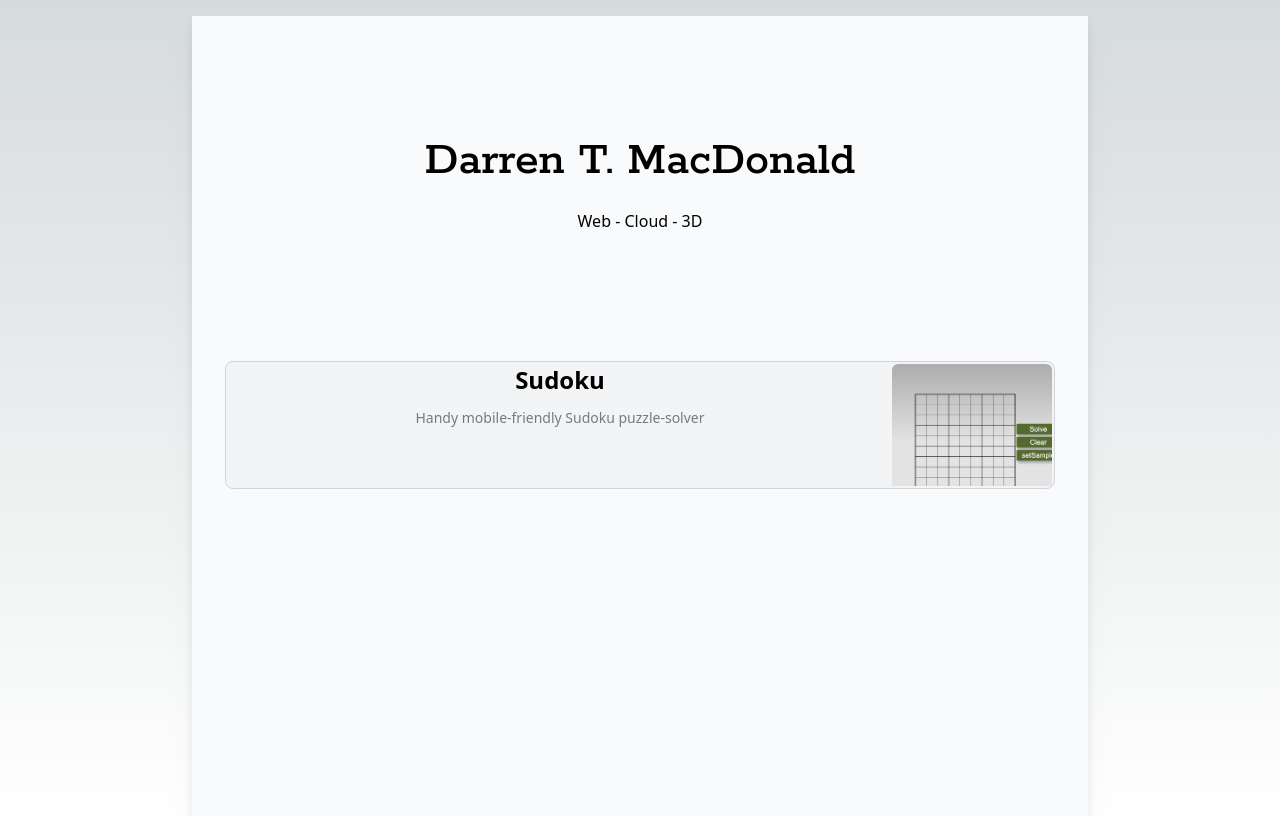
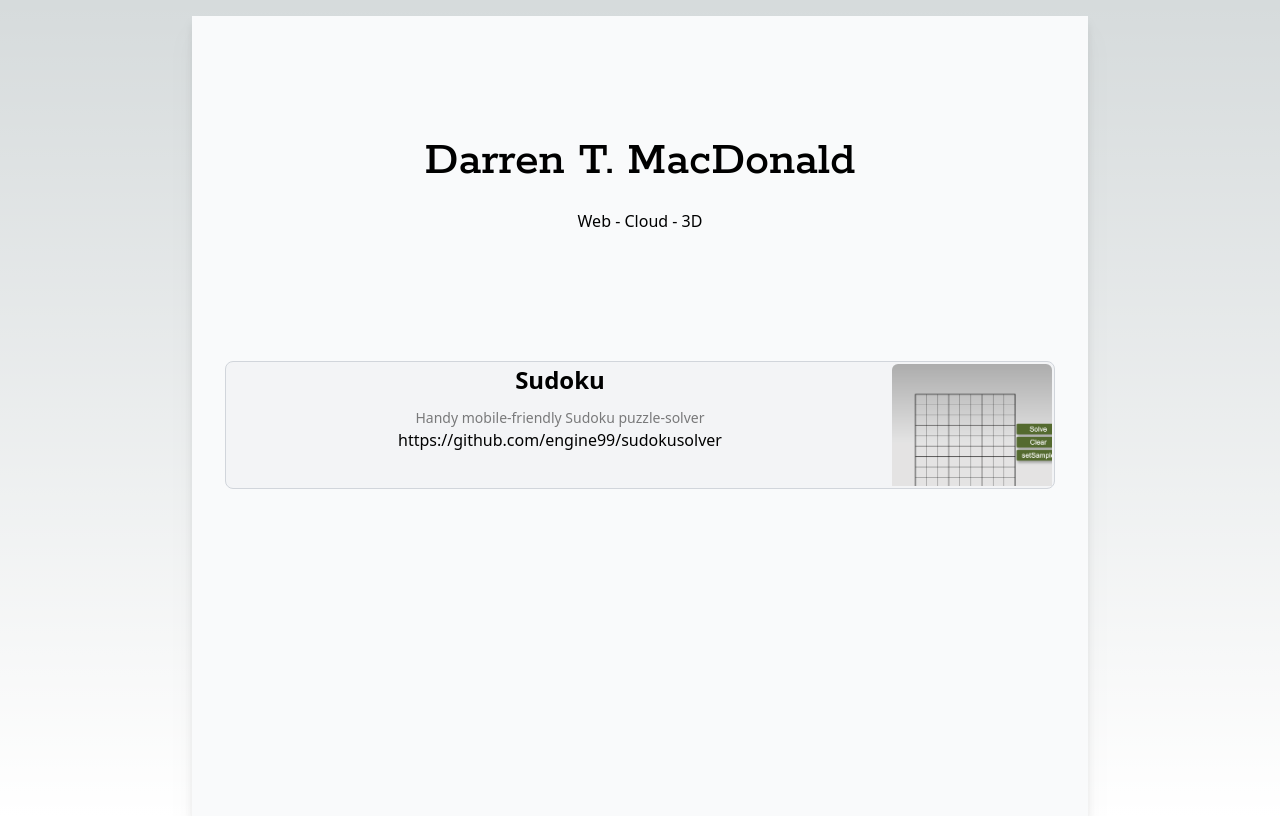
Before and after one commit to engine99/darrentmacdonald, a Next.js app: page / in a window 1280 px wide. Built offline with nearby package versions, Linux system fonts and the light colour scheme.

Commit message:
Styling and github link except - can't have an a in an a

```diff
--- a/src/app/layout.js
+++ b/src/app/layout.js
@@ -13,8 +13,8 @@
     <html lang="en">
       <head>
         <link rel="preconnect" href="https://fonts.googleapis.com"/>
-        <link rel="preconnect" href="https://fonts.gstatic.com" crossorigin/>
-        <link rel="preload stylesheet" href="https://fonts.googleapis.com/css2?family=Rokkitt:wght@500;700" />
+        <link rel="preconnect" href="https://fonts.gstatic.com" crossOrigin="true"/>
+        <link as="style" rel="stylesheet" href="https://fonts.googleapis.com/css2?family=Rokkitt:wght@500;700" />
       </head>
       <body className="
       px-8
--- a/src/app/page.js
+++ b/src/app/page.js
@@ -1,7 +1,7 @@
 import Image from 'next/image'
 import SuPreviewPic from '../../public/su_preview.png';
 
-function BusiCard({title, description, imgsrc, href}) {
+function BusiCard({title, description, imgsrc, href, github}) {
   return (
     <a className="
       group
@@ -28,6 +28,11 @@
         </h2>
         <p className={`m-0 text-sm opacity-50`}>
           {description}
+        </p>
+        <p>
+          <a href={github} alt="github link">
+            {github}
+          </a>
         </p>
       </div>
       <div className="
@@ -76,6 +81,7 @@
           href="https://www.darrentmacdonald.com/sudoku"
           description="Handy mobile-friendly Sudoku puzzle-solver"
           imgsrc={SuPreviewPic}
+          github="https://github.com/engine99/sudokusolver"
         />
 
       </div>
```
